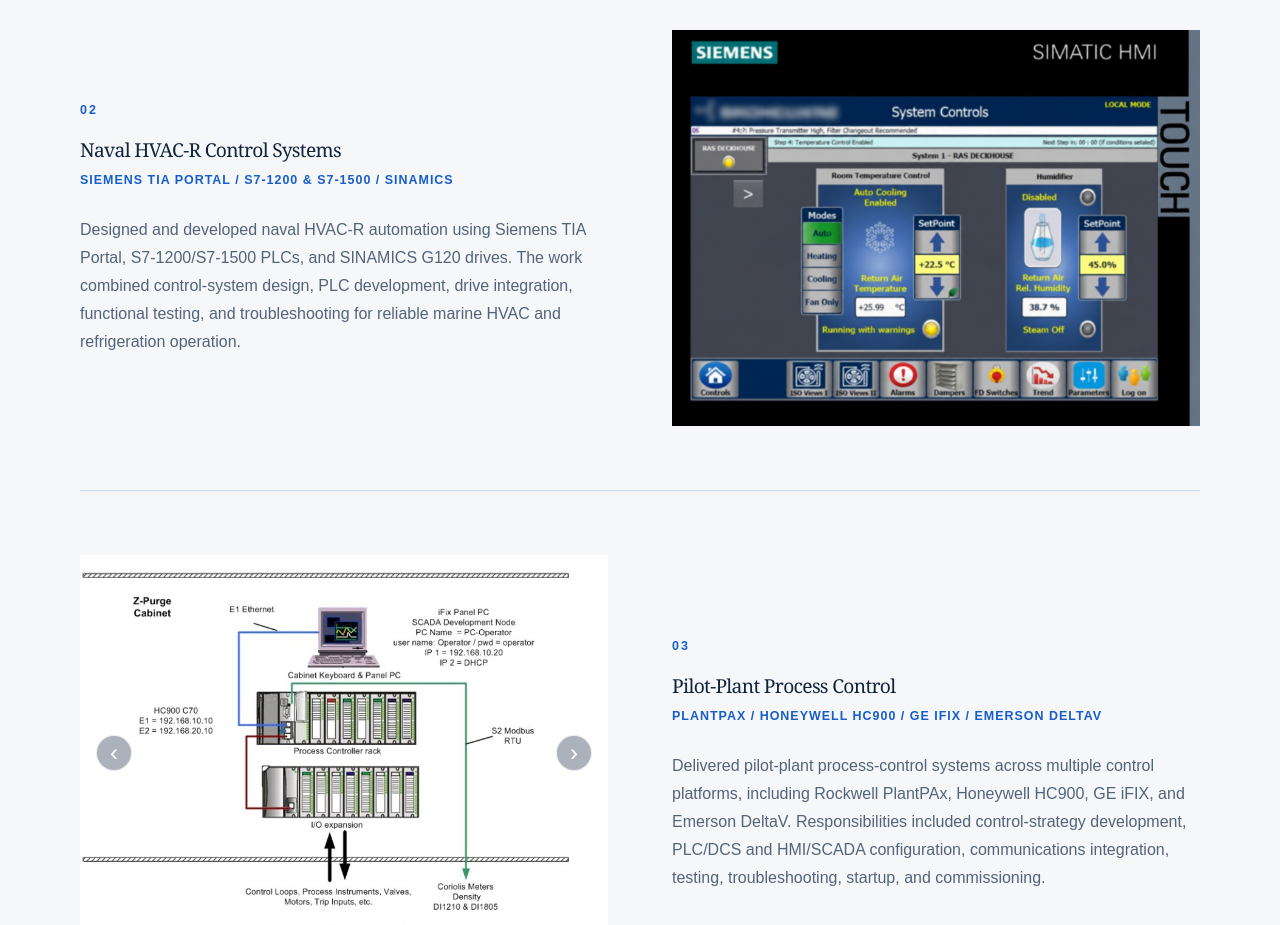
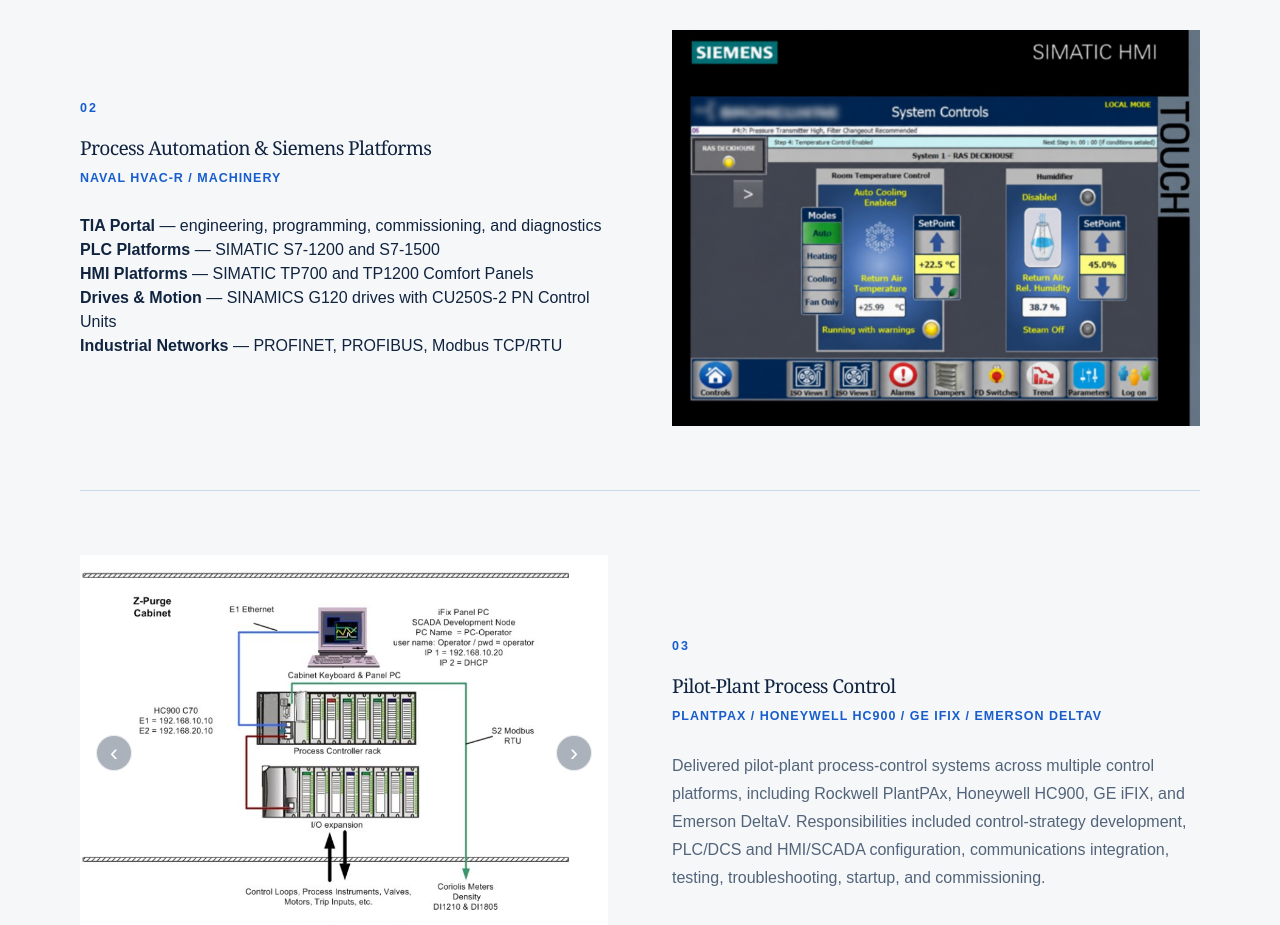
Before and after one commit to kwcontrols/KW-Portfolio, a Next.js app: page /experience in a window 1280 px wide. Shown: the part 1460-2385 px from the top of the page. Built offline with nearby package versions, Linux system fonts and the light colour scheme.

Commit message:
Refine Project 02 Siemens platform summary

```diff
--- a/app/experience/page.tsx
+++ b/app/experience/page.tsx
@@ -54,11 +54,20 @@
   },
   {
     number: "02",
-    title: "Naval HVAC-R Control Systems",
-    category: "Siemens TIA Portal / S7-1200 & S7-1500 / SINAMICS",
+    title: "Process Automation & Siemens Platforms",
+    category: "Naval HVAC-R / Machinery",
     images: SIEMENS_PROJECT_IMAGES,
-    overview:
-      "Designed and developed naval HVAC-R automation using Siemens TIA Portal, S7-1200/S7-1500 PLCs, and SINAMICS G120 drives. The work combined control-system design, PLC development, drive integration, functional testing, and troubleshooting for reliable marine HVAC and refrigeration operation.",
+    overview: (
+      <div className="project-overview">
+        <ul>
+          <li><strong>TIA Portal</strong> — engineering, programming, commissioning, and diagnostics</li>
+          <li><strong>PLC Platforms</strong> — SIMATIC S7-1200 and S7-1500</li>
+          <li><strong>HMI Platforms</strong> — SIMATIC TP700 and TP1200 Comfort Panels</li>
+          <li><strong>Drives & Motion</strong> — SINAMICS G120 drives with CU250S-2 PN Control Units</li>
+          <li><strong>Industrial Networks</strong> — PROFINET, PROFIBUS, Modbus TCP/RTU</li>
+        </ul>
+      </div>
+    ),
   },
   {
     number: "03",
```
